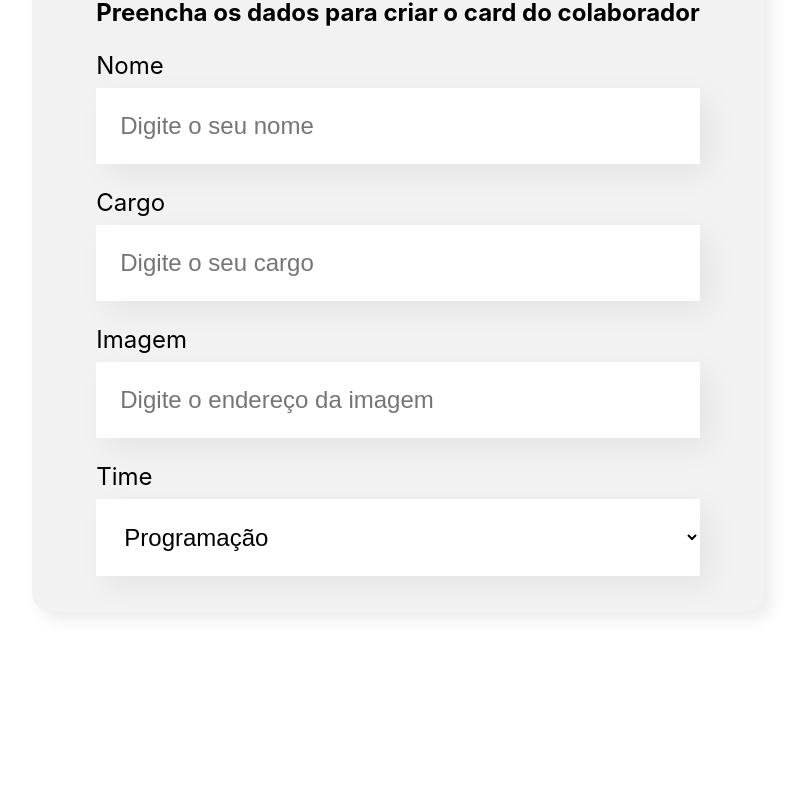
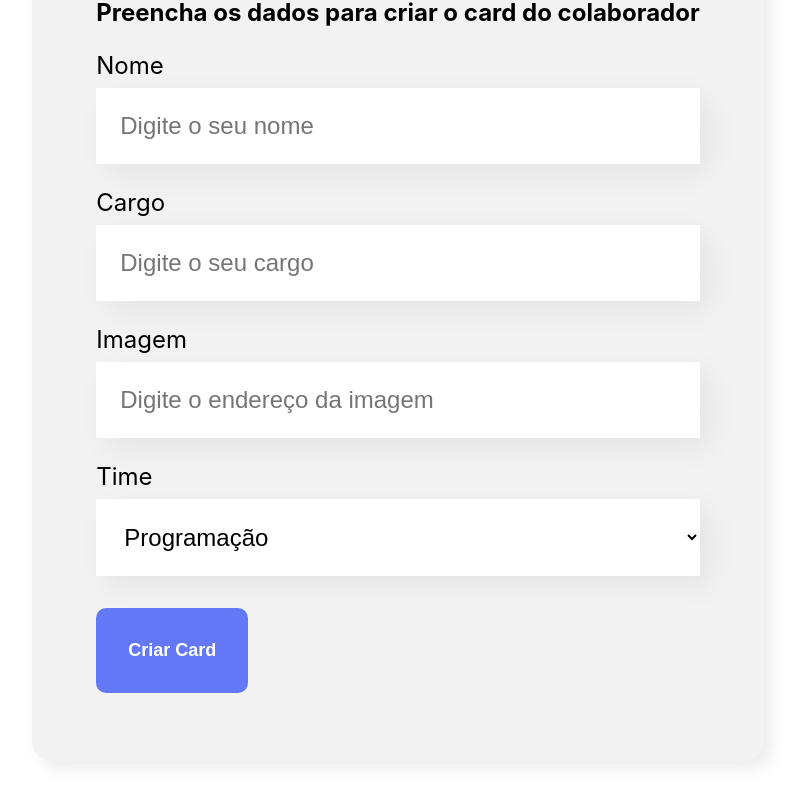
Before and after one commit to lucianogomes02/organo-react, a JavaScript app: page / in a window 1280 px wide. Shown: the part 636-1441 px from the top of the page, without its empty margins (242-1042 px from the left). Before the commit the page ends 1328 px from the top, so only its background shows below. Built offline with nearby package versions, Linux system fonts and the light colour scheme; the HTML template or start-up script is replaced by a standard one.

Commit message:
feat(src/componentes/Botao.js): implementa componente Botao no Formulario

```diff
--- /dev/null
+++ b/src/componentes/Botao/Botao.css
@@ -0,0 +1,15 @@
+.botao {
+    background-color: #6278F7;
+    border-radius: 10px;
+    font-weight: 700;
+    font-size: 18px;
+    padding: 32px;
+    border: none;
+    cursor: pointer;
+    color: #FFF;
+    margin: 32px 0;
+}
+
+.botao:hover {
+    color: #95FFD4;
+}
--- /dev/null
+++ b/src/componentes/Botao/Botao.js
@@ -0,0 +1,9 @@
+import './Botao.css'
+
+const Botao = (props) => {
+    return (
+        <button className="botao">{props.children}</button>
+    )
+}
+
+export default Botao
--- a/src/componentes/Formulario/Formulario.js
+++ b/src/componentes/Formulario/Formulario.js
@@ -1,6 +1,7 @@
 import CampoTexto from "../CampoTexto/CampoTexto"
 import "./Formulario.css"
 import ListaSuspensa from "../ListaSuspensa/ListaSuspensa";
+import Botao from "../Botao/Botao";
 
 const Formulario = () => {
     const times = [
@@ -21,6 +22,7 @@
                 <CampoTexto label="Cargo" placeholder="Digite o seu cargo"/>
                 <CampoTexto label="Imagem" placeholder="Digite o endereço da imagem"/>
                 <ListaSuspensa label="Time" items={times}/>
+                <Botao>Criar Card</Botao>
             </form>
         </section>
     )
```
